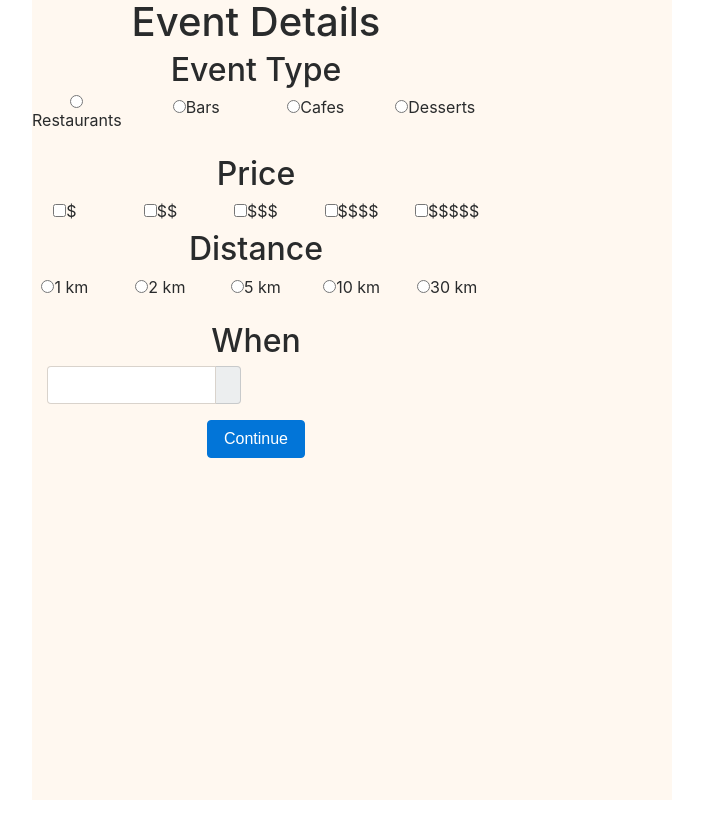
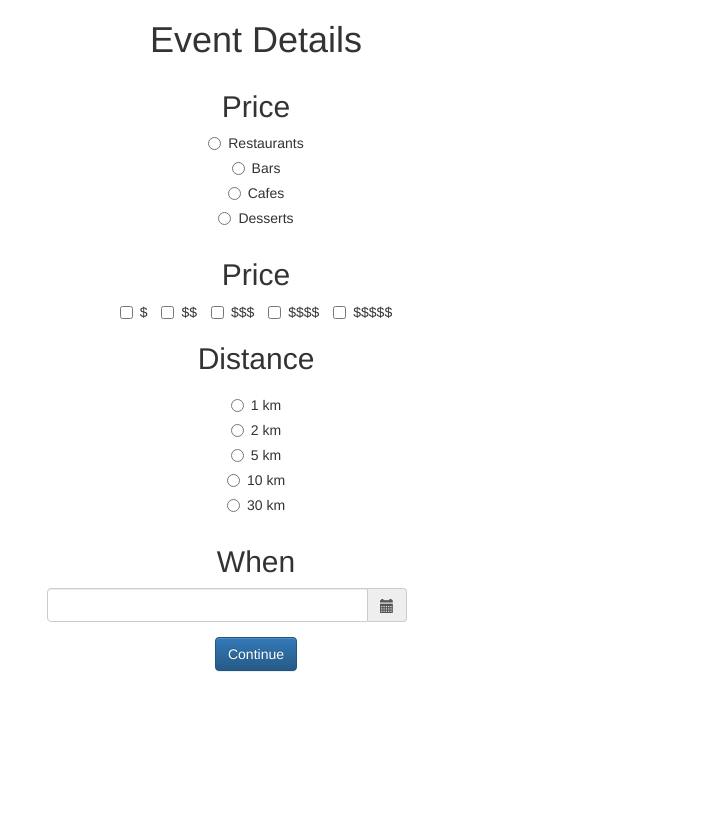
Before and after one commit to soohyunkim/Tender, a Flask app: page /options in a window 1280 px wide; the page is wider, and only the part inside the window is pictured. Shown: that part, without its empty margins (288-991 px from the left). Run offline with Flask 2, Linux system fonts and the light colour scheme; some libraries are stand-ins or nearby versions.

Commit message:
fix datepicker bootstrap v

```diff
--- a/static/EventPreferences.css
+++ b/static/EventPreferences.css
@@ -3,7 +3,6 @@
 	margin: auto;
 	width: 50%;
 	height: 100%;
-	background-color: #FFF8F0;
 }
 
 
--- a/templates/EventPreferencesForm.html
+++ b/templates/EventPreferencesForm.html
@@ -1,9 +1,9 @@
 <html>
 
 <head>
-    <link rel="stylesheet" href="https://maxcdn.bootstrapcdn.com/bootstrap/4.0.0-alpha.6/css/bootstrap.min.css"
-          integrity="sha384-rwoIResjU2yc3z8GV/NPeZWAv56rSmLldC3R/AZzGRnGxQQKnKkoFVhFQhNUwEyJ"
-          crossorigin="anonymous">
+	<link rel="stylesheet" href="https://maxcdn.bootstrapcdn.com/bootstrap/3.3.7/css/bootstrap.min.css" integrity="sha384-BVYiiSIFeK1dGmJRAkycuHAHRg32OmUcww7on3RYdg4Va+PmSTsz/K68vbdEjh4u" crossorigin="anonymous">
+	<link rel="stylesheet" href="https://maxcdn.bootstrapcdn.com/bootstrap/3.3.7/css/bootstrap-theme.min.css" integrity="sha384-rHyoN1iRsVXV4nD0JutlnGaslCJuC7uwjduW9SVrLvRYooPp2bWYgmgJQIXwl/Sp" crossorigin="anonymous">
+	<script src="https://maxcdn.bootstrapcdn.com/bootstrap/3.3.7/js/bootstrap.min.js" integrity="sha384-Tc5IQib027qvyjSMfHjOMaLkfuWVxZxUPnCJA7l2mCWNIpG9mGCD8wGNIcPD7Txa" crossorigin="anonymous"></script>
     <link rel="stylesheet" type="text/css" href="../static/EventPreferences.css">
     <script type="text/javascript" src="../static/jquery-3.2.1.js"></script>
     <script type="text/javascript" src="../static/moment.min.js"></script>
@@ -16,9 +16,10 @@
         <h1> Event Details </h1>
 
         <div class="event-type-form">
-            <h2> Event Type </h2>
+
             <form>
                 <div class="row">
+                <h2> Price </h2>
                     <div class="radio col-sm">
                         <label><input id="restaurants-button" type="radio" name="event-type-radio">Restaurants</label>
                     </div>
@@ -75,7 +76,7 @@
                     <h2> When </h2>
                     <div class="container">
                         <div class="row">
-                            <div class='col-sm-6'>
+                            <div class='col-md-4 col-centered'>
                                 <div class="form-group">
                                     <div class='input-group date' id='datetimepicker1'>
                                         <input type='text' class="form-control"/>
```
Also changed, not shown: templates/index.html (+5 -3 lines).
